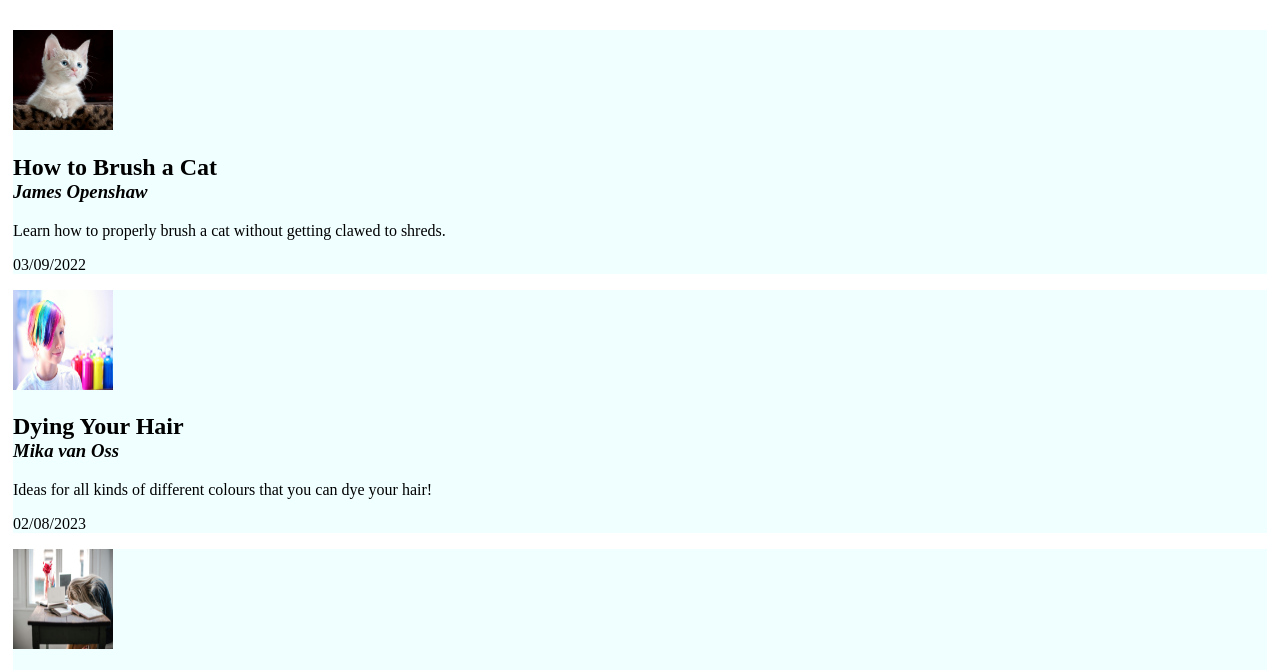
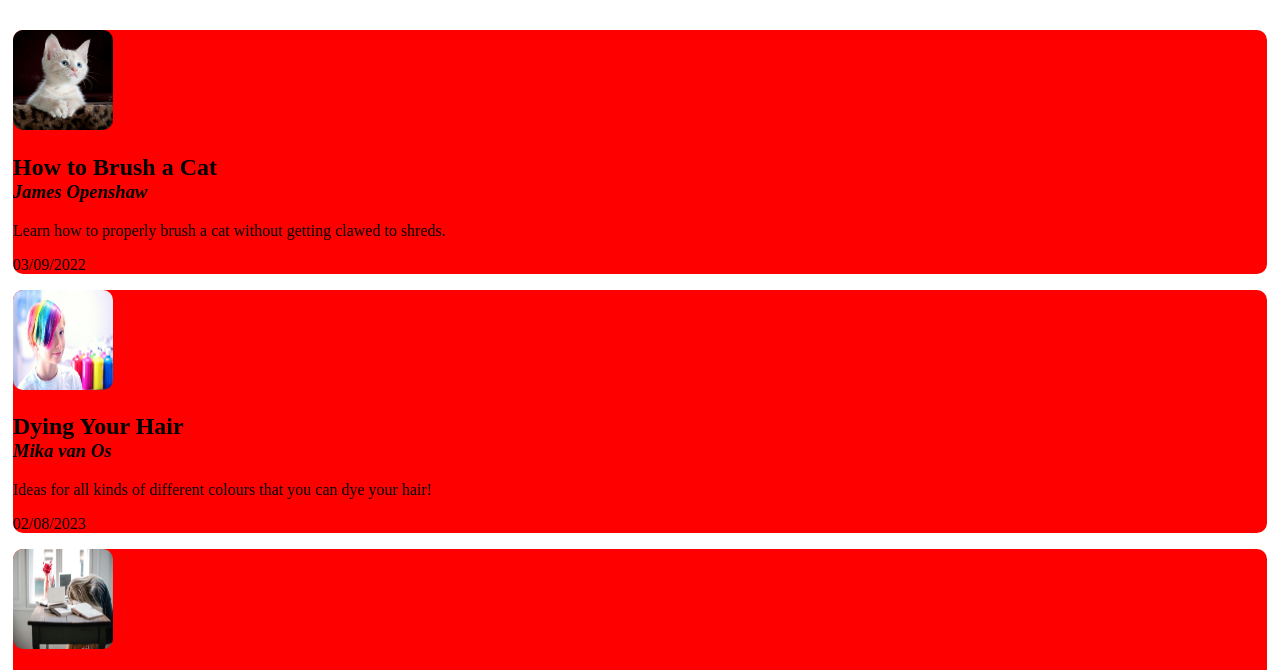
Before and after one commit to videojames01/Innovation-Assignment-1, a plain HTML site: page index.html in a window 1280 px wide. Shown: the part 95-765 px from the top of the page. Drawn offline with Linux system fonts and the light colour scheme.

Commit message:
renamed page to index

```diff
--- a/assignment1.html
+++ b/index.html
@@ -3,7 +3,7 @@
     <head>
         <meta charset="utf-8">
         <meta name="viewport" content="width=device-width, initial-scale=1">
-        <link rel="stylesheet" href="assignment1.css">
+        <link rel="stylesheet" href="style.css">
         <title>Assignment 1</title>
     </head>
 
@@ -23,7 +23,7 @@
             <article>
                 <img src="hairdye-image.jpg">
                 <h2>Dying Your Hair</h2>
-                <h3>Mika van Oss</h3>
+                <h3>Mika van Os</h3>
                 <p>Ideas for all kinds of different colours that you can dye your hair!</p>
                 <p>02/08/2023</p>
             </article>
@@ -42,6 +42,7 @@
                 <p>09/07/2020</p>
             </article>
             <article>
+                <img src="plastics-image.jpg">
                 <h2>What Microplastics Are Doing to Your Body</h2>
                 <h3>Science Scienceman</h3>
                 <p>Yummy delicious microplastics are actually good for you! Make sure to get your daily intake.</p>
--- a/assignment1.css
+++ b/style.css
@@ -1,6 +1,7 @@
 img {
     width: 100px;
     height: 100px;
+    border-radius: 10px;
 }
 
 h1 {
@@ -13,6 +14,7 @@ h3 {
 }
 
 article {
-    background-color: azure;
+    background-color: red;
     margin: 5px;
+    border-radius: 10px;
 }
```
Also changed, not shown: 1 other file.
